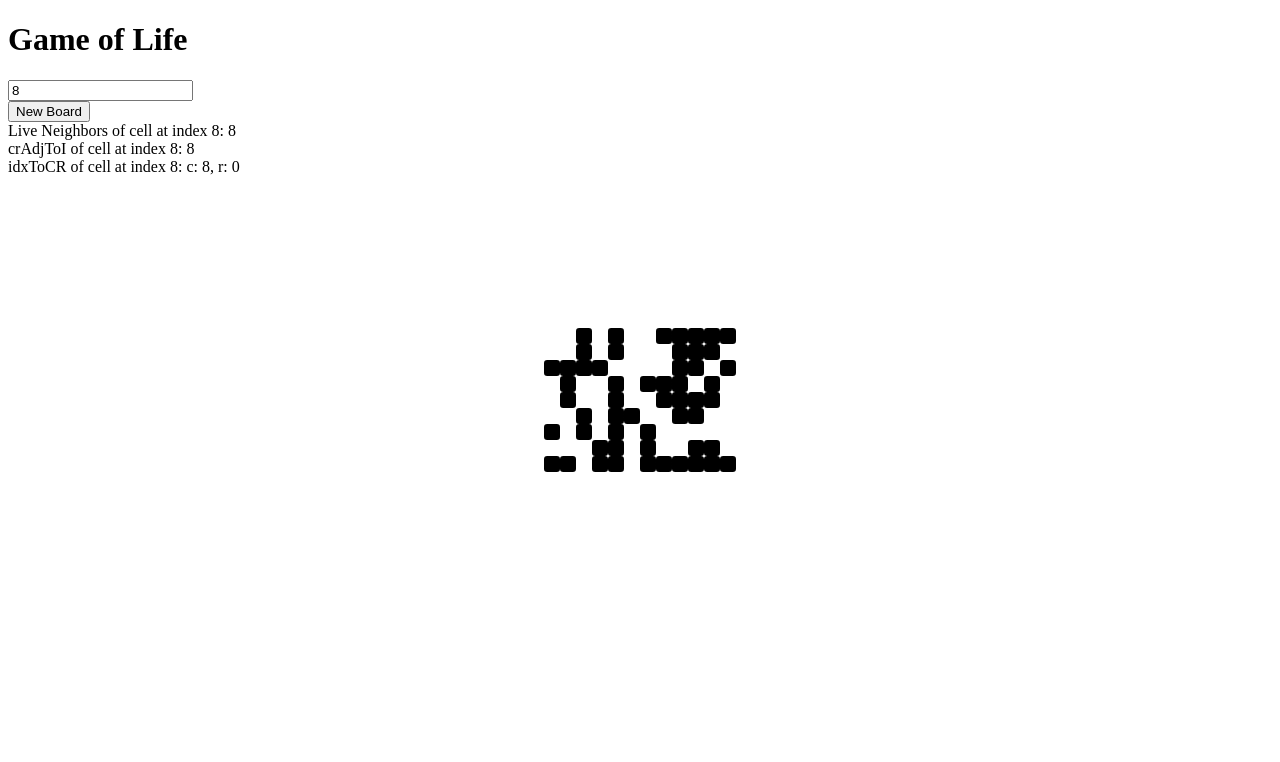
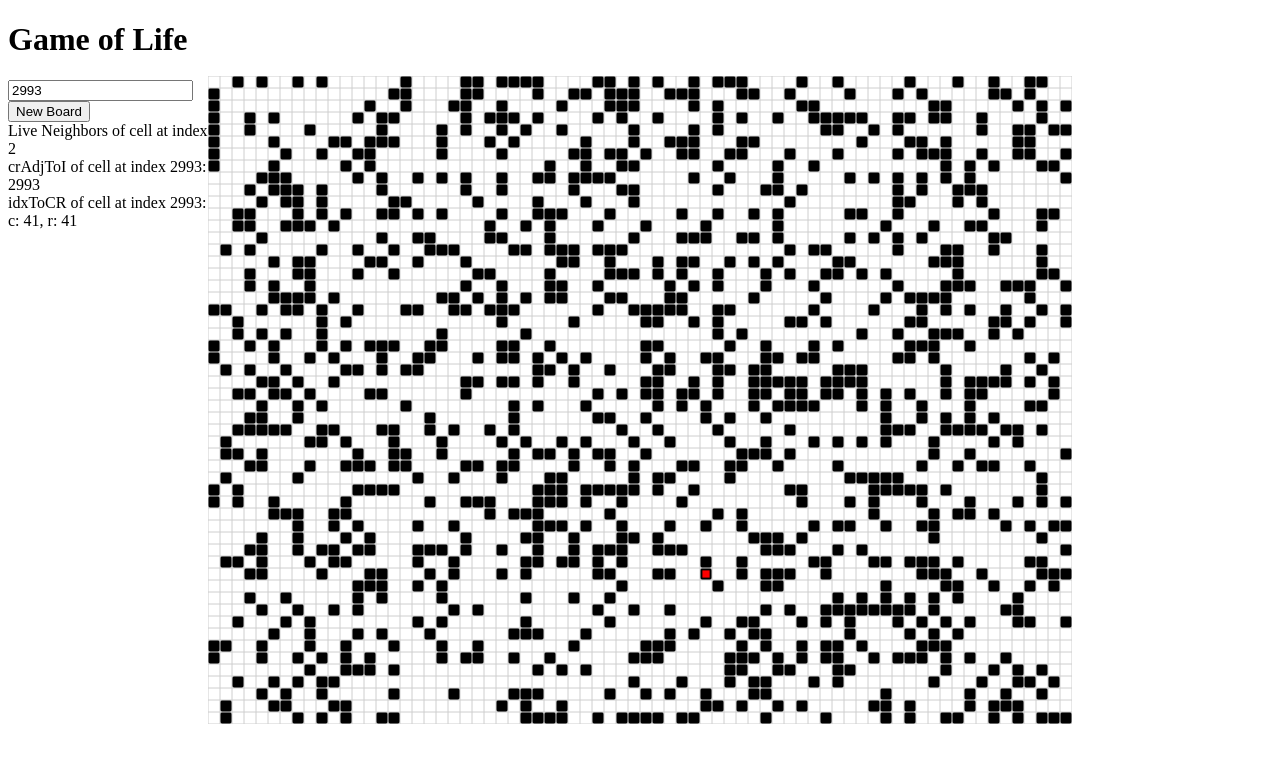
Before and after one commit to rifkegribenes/game-of-life, a React app: page / in a window 1280 px wide. Shown: the top 762 px of the page. Built offline with nearby package versions, Linux system fonts and the light colour scheme.

Commit message:
basic game logic working

```diff
--- a/src/App.jsx
+++ b/src/App.jsx
@@ -8,6 +8,6 @@ const App = () => (
     <h1>Game of Life</h1>
     <Board />
   </main>
-    );
+  );
 
 export default App;
--- a/src/containers/Board.jsx
+++ b/src/containers/Board.jsx
@@ -4,18 +4,16 @@ class Board extends Component {
   constructor() {
     super();
     this.state = {
-      // width: 72,
-      // height: 54,
-      width: 12,
-      height: 9,
-      cellSize: 16,
+      width: 72,
+      height: 54,
+      cellSize: 12,
       cells: [],
       nextCells: [],
       generation: 0,
       running: false,
       changed: [],
+      cellsToUpdate: [],
       static: [],
-      testIndex: 8,
     };
 
     this.newBoard = this.newBoard.bind(this);
@@ -23,146 +21,144 @@ class Board extends Component {
 
   componentDidMount() {
     this.randomBoard();
+    this.drawGrid();
   }
 
   handleChange(e) {
-  	let testIndex = e.target.value;
-    this.setState((prevState, props) => ({ testIndex }));
+    const testIndex = e.target.value;
+    this.setState(() => ({ testIndex }));
   }
 
   randomBoard() {
-    const cells = new Array(this.state.height * this.state.width).fill(0).map(cell => Math.random() >= 0.5 ? 1 : 0);
-    this.setState((prevState, props) => ({ cells }), () => {
-      this.drawCells(this.state.cells);
+    const cells = new Array(this.state.height * this.state.width).fill(0).map(() => {
+      if (Math.random() >= 0.7) {
+        return 1;
+      }
+      return 0;
+    });
+    const testIndex = Math.floor(Math.random() * this.state.height * this.state.width);
+    this.setState(() => ({ cells, testIndex }), () => {
+      this.drawCells();
     });
   }
 
-  drawCell(x, y, bool) {
+  drawGrid() {
+    const canvas = document.getElementById('grid');
+    const ctx = canvas.getContext('2d');
+    for (let i = 0; i <= this.state.width; i++) {
+      ctx.beginPath();
+      ctx.moveTo(i * this.state.cellSize, 0);
+      ctx.lineTo(i * this.state.cellSize, this.state.height * this.state.cellSize);
+      ctx.strokeStyle = '#cecece';
+      ctx.stroke();
+    }
+    for (let i = 0; i <= this.state.width; i++) {
+      ctx.beginPath();
+      ctx.moveTo(0, i * this.state.cellSize);
+      ctx.lineTo(this.state.width * this.state.cellSize, i * this.state.cellSize);
+      ctx.strokeStyle = '#cecece';
+      ctx.stroke();
+    }
+  }
+
+  drawCell(x, y, bool, test) {
     const canvas = document.getElementById('board');
     const ctx = canvas.getContext('2d');
     const size = this.state.cellSize;
-    const radius = .4 * size;
+    const radius = 0.4 * size;
     if (bool) {
       ctx.lineJoin = 'round';
       ctx.lineWidth = radius;
-      ctx.strokeRect(x + radius/2, y + radius/2, size-radius, size-radius);
-      ctx.fillStyle = 'black';
-      ctx.fillRect(x + radius/2, y + radius/2, size-radius, size-radius);
+      ctx.strokeRect(x + (radius / 2), y + (radius / 2), size - radius, size - radius);
+      if (test) {
+        ctx.fillStyle = 'red';
+      } else { ctx.fillStyle = 'black'; }
+      ctx.fillRect(x + (radius / 2), y + (radius / 2), size - radius, size - radius);
     } else {
-    	ctx.fillStyle = 'white'
+      if (test) {
+        ctx.fillStyle = 'pink';
+      } else { ctx.fillStyle = 'white'; }
       ctx.fillRect(x, y, size, size);
     }
   }
 
-  drawCells(changed) {
-  	if (this.state.changed && this.state.changed.length) {
-  		console.log('changes');
-    this.state.cells.forEach((cell, idx) => {
-    	if (changed.indexOf(idx) !== -1) {
-      const x = this.state.cellSize * (idx % this.state.width);
-      const y = this.state.cellSize * (Math.floor(idx / this.state.width));
-      const bool = this.state.cells[idx];
-      this.drawCell(x, y, bool);
-    }
-    });
-  } else {
-  	console.log('newBoard');
+  drawCells() {
     this.state.cells.forEach((cell, idx) => {
       const x = this.state.cellSize * (idx % this.state.width);
       const y = this.state.cellSize * (Math.floor(idx / this.state.width));
       const bool = this.state.cells[idx];
-      this.drawCell(x, y, bool);
+      const test = idx === this.state.testIndex;
+      this.drawCell(x, y, bool, test);
     });
-  }
-}
-
-  wrapAdjust(c,r) {
-  	if (c=-1) {c=this.state.width-1};
-  	if (r=-1) {r=this.state.height-1};
-  	if (c=this.state.width) {c=0};
-  	if (r=this.state.height) {r=0};
-  	return[c,r];
   }
 
   idxToCR(i) {
-  	let c = i % this.state.width;
-  	let r = Math.floor(i / this.state.width);
-  	return[c,r];
+    const c = i % this.state.width;
+    const r = Math.floor(i / this.state.width);
+    return [c, r];
   }
 
-// given a columnn and row, adjust for wrapping to other side of board and return index (move this to utlis later, then clean up 'this')
-  crAdjToI(c,r) {
-  	if (c==-1) {c=this.state.width-1};
-  	if (r==-1) {r=this.state.height-1};
-  	if (c==this.state.width) {c=0};
-  	if (r==this.state.height) {r=0};
-  	return c + (r*this.state.width);
+// given a columnn and row, adjust for wrapping to other side of board and return index
+// (move this to utlis later, then clean up 'this')
+  crAdjToI(c, r) {
+    let adjC = c;
+    let adjR = r;
+    if (c === -1) { adjC = this.state.width - 1; }
+    if (r === -1) { adjR = this.state.height - 1; }
+    if (c === this.state.width) { adjC = 0; }
+    if (r === this.state.height) { adjR = 0; }
+    return adjC + (adjR * this.state.width);
   }
 
-  liveNbCount(i){
-  	let neighbors = [];
-  	let neighborVals = []
-  	let c = i % this.state.width;
-  	let r = Math.floor(i / this.state.width);
-  	let cells = this.state.cells;
+  liveNbCount(i) {
+    const neighbors = [];
+    const c = i % this.state.width;
+    const r = Math.floor(i / this.state.width);
+    const cells = this.state.cells;
     neighbors.push(
-  		cells[this.crAdjToI(c, r-1)],
-  		cells[this.crAdjToI(c+1, r-1)],
-  		cells[this.crAdjToI(c-1, r-1)],
-  		cells[this.crAdjToI(c+1, r)],
-  		cells[this.crAdjToI(c-1, r)],
-  		cells[this.crAdjToI(c, r+1)],
-  		cells[this.crAdjToI(c+1, r+1)],
-  		cells[this.crAdjToI(c+1, r+1)]
+cells[this.crAdjToI(c, r - 1)],
+cells[this.crAdjToI(c + 1, r - 1)],
+cells[this.crAdjToI(c - 1, r - 1)],
+cells[this.crAdjToI(c + 1, r)],
+cells[this.crAdjToI(c - 1, r)],
+cells[this.crAdjToI(c, r + 1)],
+cells[this.crAdjToI(c + 1, r + 1)],
+cells[this.crAdjToI(c - 1, r + 1)],
 );
     return neighbors.reduce((a, b) => a + b);
   }
 
   newBoard() {
     let nextCells = [];
-		if (!this.state.changed || !this.state.changed.length) {
-			let currentBoard = this.state.cells;
-			let nextCells = currentBoard.map((cell, i) => {
-				 return ((cell == 1) && (this.liveNbCount(i) == 2 || this.liveNbCount(i) == 3)) || ((cell == 0) && this.liveNbCount(i) == 3) ? 1 : 0;
+    const currentBoard = this.state.cells;
+    nextCells = currentBoard.map((cell, i) => {
+      if (((cell === 1) && (this.liveNbCount(i) === 2 || this.liveNbCount(i) === 3))
+|| ((cell === 0) && this.liveNbCount(i) === 3)) {
+        return 1;
+      }
+      return 0;
     });
-			let changed = [];
-			nextCells.map((cell, i) => {
-				if (cell !== currentBoard[i]) {changed.push(i)}
-			});
-			console.log('121 nextCells: ', nextCells);
-			console.log('122 changed: ', changed);
-			this.setState((prevState, props) => ({ cells: nextCells, changed }), () => {
-      	this.drawCells(changed);
-    });
-			}  else {
-		let changed = this.state.changed;
-		let nextCells = changed.map((cell, i) => {
-				 return ((cell == 1) && (this.liveNbCount(i) == 2 || this.liveNbCount(i) == 3)) || ((cell == 0) && this.liveNbCount(i) == 3) ? 1 : 0;
-			});
-	}
-	console.log('123', nextCells);
-		let changed = nextCells.forEach((cell, i) => {
-				if (cell !== currentBoard[i]) {return i}
-			});
-			console.log('nextCells: ', nextCells);
-			console.log('changed: ', changed);
-		this.setState((prevState, props) => ({ cells: nextCells, changed }), () => {
-      this.drawCells(changed);
+    this.setState(() => ({ cells: nextCells }), () => {
+      this.drawCells();
     });
   }
 
 
   render() {
-  	let arr = this.idxToCR(this.state.testIndex);
+    const arr = this.idxToCR(this.state.testIndex);
     return (
       <div>
-    	<input type="number" name="testIndex" value={this.state.testIndex} onChange={(e)=>this.handleChange(e)} />
+        <input type="number" name="testIndex" value={this.state.testIndex} onChange={e => this.handleChange(e)} />
         <br />
-    	<button onClick={()=>this.newBoard()}>New Board</button>
-    	<div>Live Neighbors of cell at index {this.state.testIndex}: {this.liveNbCount(this.state.testIndex)}</div>
-    	<div>crAdjToI of cell at index {this.state.testIndex}: {this.crAdjToI(arr[0], arr[1])}</div>
-    	<div>idxToCR of cell at index {this.state.testIndex}: c: {arr[0]}, r: {arr[1]}</div>
-      <canvas id="board" width={this.state.width*this.state.cellSize} height={this.state.height*this.state.cellSize} />
+        <button onClick={() => this.newBoard()}>New Board</button>
+        <div>Live Neighbors of cell at index {this.state.testIndex}:
+<br /> {this.liveNbCount(this.state.testIndex)}</div>
+        <div>crAdjToI of cell at index {this.state.testIndex}:
+<br /> {this.crAdjToI(arr[0], arr[1])}</div>
+        <div>idxToCR of cell at index {this.state.testIndex}:
+<br /> c: {arr[0]}, r: {arr[1]}</div>
+        <canvas id="board" width={this.state.width * this.state.cellSize} height={this.state.height * this.state.cellSize} />
+        <canvas id="grid" width={this.state.width * this.state.cellSize} height={this.state.height * this.state.cellSize} />
       </div>
     );
   }
--- a/src/containers/Controls.jsx
+++ b/src/containers/Controls.jsx
@@ -2,7 +2,7 @@ import React from 'react';
 
 const Controls = () => (
   <div>
-    <h2>GameBoard</h2>
+    <h2>Controls</h2>
   </div>
 );
 
```
Also changed, not shown: src/containers/Cell.jsx (deleted, +0 -9 lines), src/containers/Grid.js (deleted, +0 -8 lines), .eslintrc.json, Notes.txt, 1 other file (tests, documents, lock files or other folders). Lines whose indentation alone changed are shown as unchanged.
